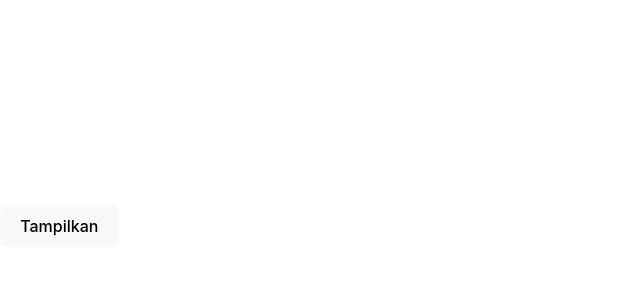
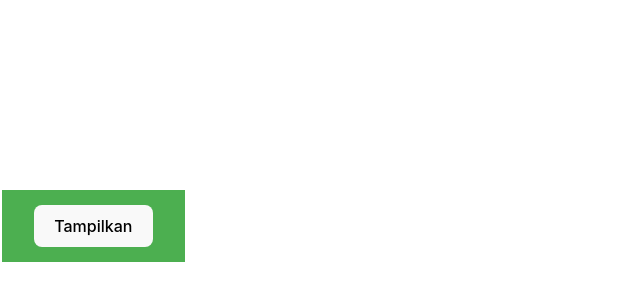
Before and after one commit to Nando131/NandoKacaw, a React (Vite) app in the folder Hernando-Assignment-18/: page / in a window 1280 px wide. Shown: the part 174-474 px from the top of the page, without its empty margins (0-640 px from the left). Built offline with nearby package versions, Linux system fonts and the light colour scheme.

Commit message:
Added ToggleName component

```diff
--- a/Hernando-Assignment-18/src/App.jsx
+++ b/Hernando-Assignment-18/src/App.jsx
@@ -11,7 +11,7 @@ function App() {
     };
 
     return (
-        <div>
+        <div className='toggle-button'>
             <button onClick={handleClick}>Tampilkan</button>
             {isShown && <p>Your Name</p>}
         </div>
```
